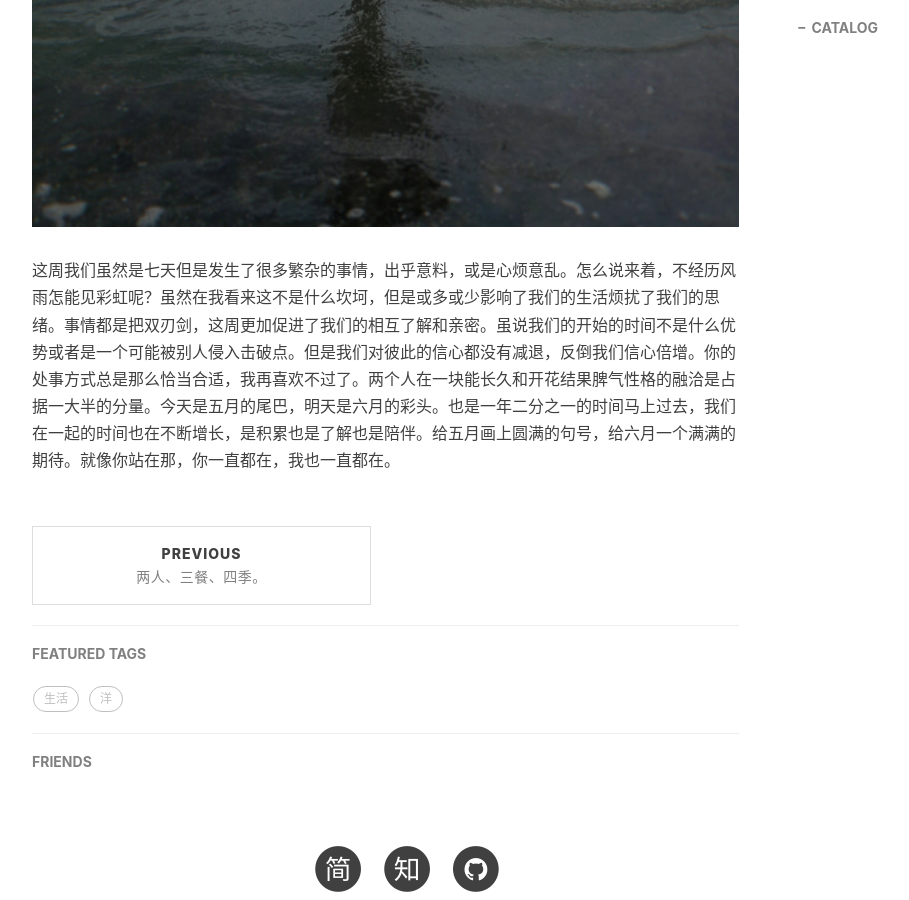
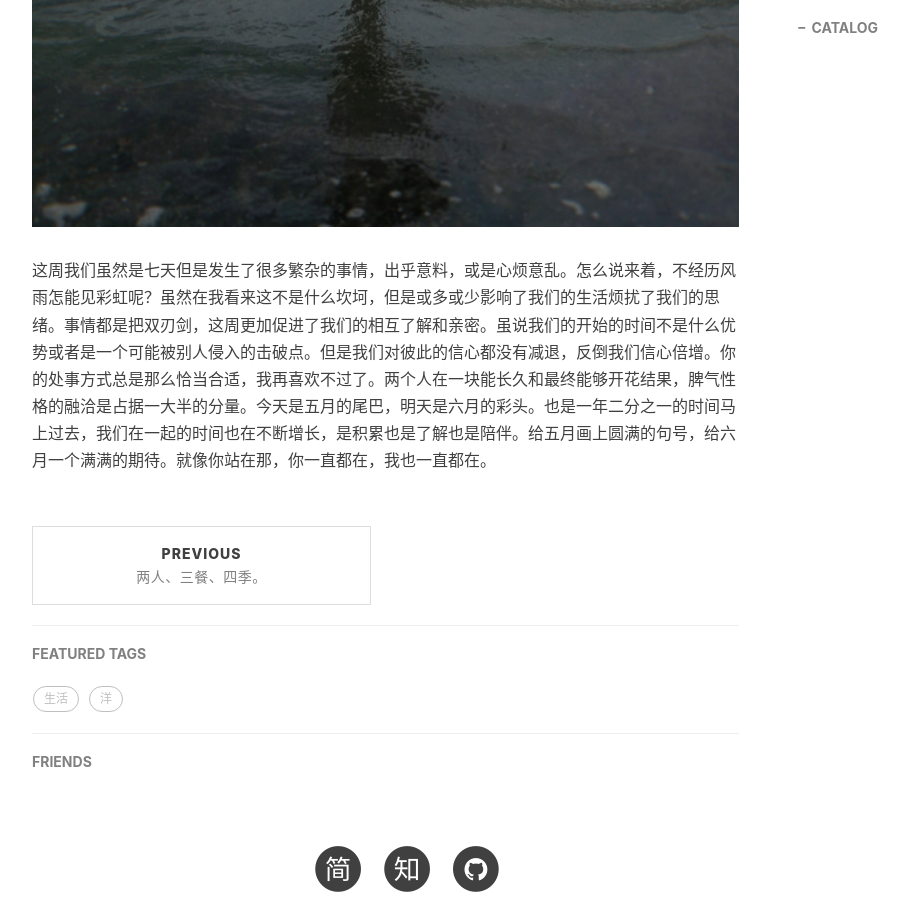
Before and after one commit to jimshou/jimshou.github.io, a Jekyll site: the page built from _posts/2019-05-31-健康&幸福.md, in a window 1280 px wide and 900 px high, scrolled down 2972 px. Shown: the whole window, without its empty margins (233-1142 px from the left). Built offline with Jekyll 4.4.1, drawn with Linux system fonts in a browser that asks for light colours; nearby versions of some CDN libraries; comment, search, counter and statistics services are not loaded.

```diff
--- a/_posts/2019-05-31-健康&幸福.md
+++ b/_posts/2019-05-31-健康&幸福.md
@@ -25,4 +25,4 @@
 
 ![](https://github.com/jimshou/jimshou.github.io/blob/master/img/0531_03.jpg?raw=true)
 
-这周我们虽然是七天但是发生了很多繁杂的事情，出乎意料，或是心烦意乱。怎么说来着，不经历风雨怎能见彩虹呢？虽然在我看来这不是什么坎坷，但是或多或少影响了我们的生活烦扰了我们的思绪。事情都是把双刃剑，这周更加促进了我们的相互了解和亲密。虽说我们的开始的时间不是什么优势或者是一个可能被别人侵入击破点。但是我们对彼此的信心都没有减退，反倒我们信心倍增。你的处事方式总是那么恰当合适，我再喜欢不过了。两个人在一块能长久和开花结果脾气性格的融洽是占据一大半的分量。今天是五月的尾巴，明天是六月的彩头。也是一年二分之一的时间马上过去，我们在一起的时间也在不断增长，是积累也是了解也是陪伴。给五月画上圆满的句号，给六月一个满满的期待。就像你站在那，你一直都在，我也一直都在。
+这周我们虽然是七天但是发生了很多繁杂的事情，出乎意料，或是心烦意乱。怎么说来着，不经历风雨怎能见彩虹呢？虽然在我看来这不是什么坎坷，但是或多或少影响了我们的生活烦扰了我们的思绪。事情都是把双刃剑，这周更加促进了我们的相互了解和亲密。虽说我们的开始的时间不是什么优势或者是一个可能被别人侵入的击破点。但是我们对彼此的信心都没有减退，反倒我们信心倍增。你的处事方式总是那么恰当合适，我再喜欢不过了。两个人在一块能长久和最终能够开花结果，脾气性格的融洽是占据一大半的分量。今天是五月的尾巴，明天是六月的彩头。也是一年二分之一的时间马上过去，我们在一起的时间也在不断增长，是积累也是了解也是陪伴。给五月画上圆满的句号，给六月一个满满的期待。就像你站在那，你一直都在，我也一直都在。
```
